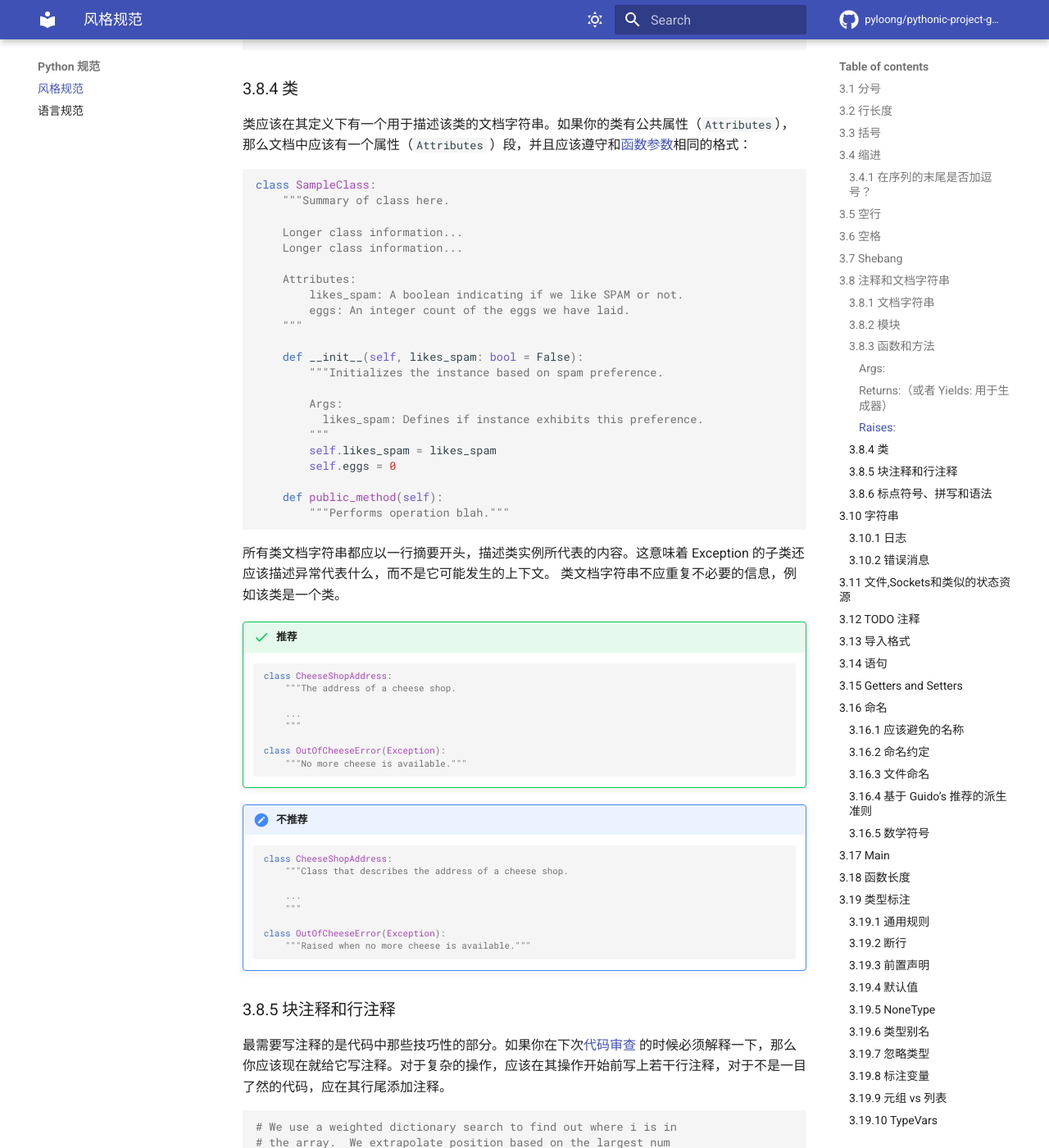
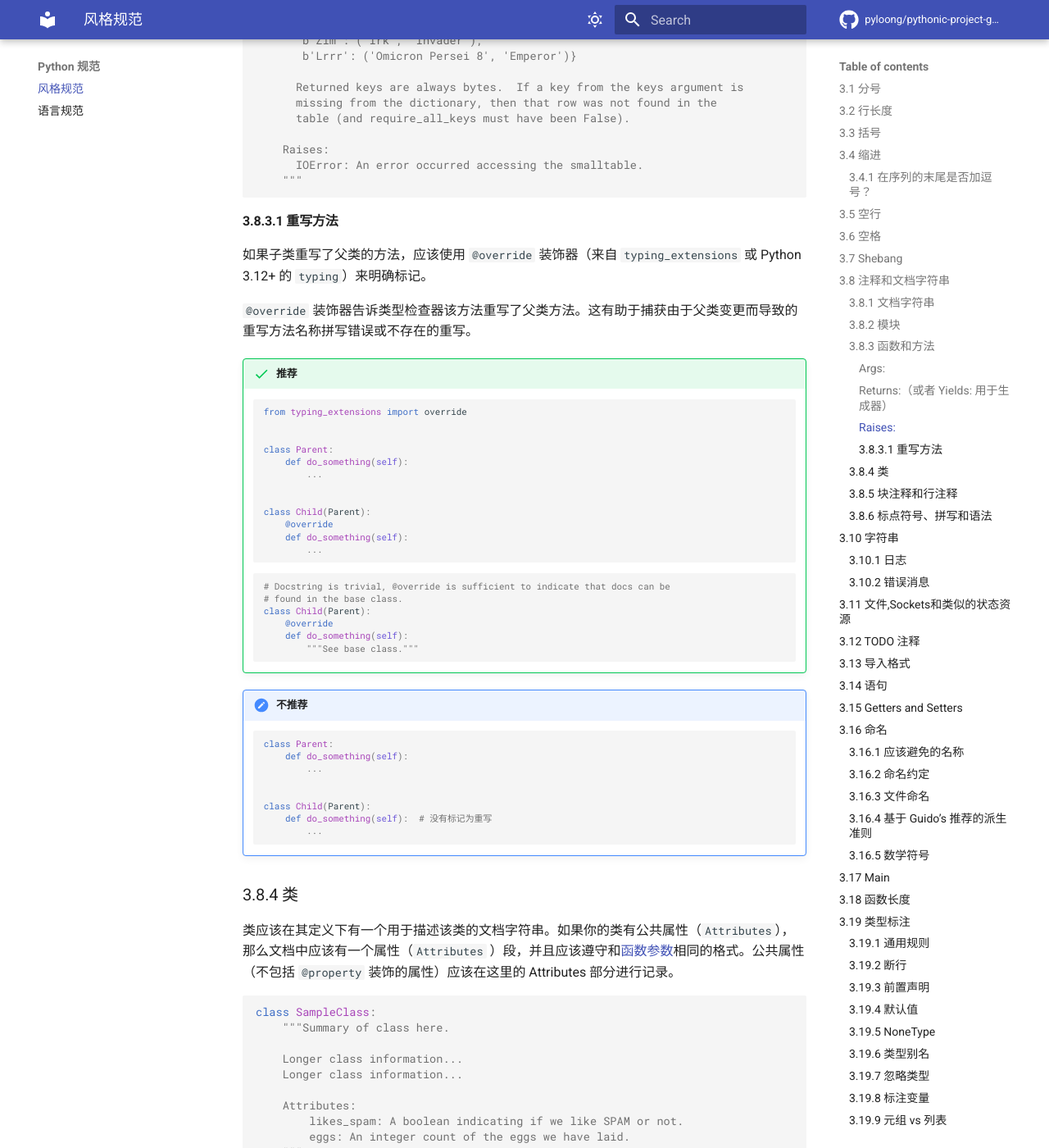
Before and after one commit to pyloong/pythonic-project-guidelines, an MkDocs documentation site: the page built from docs/standard/style_rules.md, in a window 1280 px wide and 1400 px high, scrolled down 11811 px. Shown: the whole window at 82% size. Built offline with MkDocs 1.6.1 and Material for MkDocs 9.7.7, drawn with Linux system fonts in a browser that asks for light colours; comment, search, counter and statistics services are not loaded; some of the changed text lies outside the part shown.

Commit message:
docs: 同步 Python 语言规范和风格规范至 Google 最新原文
基于 Google Python Style Guide 最新版本同步翻译文档，修复以下问题：

language_rules.md:
- 移除或修正与原文不一致的内容
- 补充遗漏的关键说明（如 self/cls 限定、generator_stop 示例）
- 修复笔误和链接
- 更新代码示例以匹配原文

style_rules.md:
- 同步 @override 三种使用场景
- 更新循环累加示例格式
- 补充"避免缩写"命名规则
- 移除捏造的代码示例
- 类型标注现代化（Optional[X] → X | None）

Co-Authored-By: Claude Sonnet 4.6 <noreply@anthropic.com>

````diff
--- a/docs/standard/style_rules.md
+++ b/docs/standard/style_rules.md
@@ -124,6 +124,8 @@ x = ('This will build a very long long '
 
 在所有其他情况下，如果一行超过80个字符，并且 [Black](https://github.com/psf/black)或[Pyink](https://github.com/google/pyink)
 自动格式化程序无法帮助使该行低于限制，则允许该行超过此最大值。建议作者在合理的情况下，根据上述注释手动拆分行。
+
+文档字符串的摘要行必须保持在 80 个字符限制内。
 
 ## 3.3 括号
 
@@ -160,6 +162,8 @@ x = ('This will build a very long long '
     return (foo)
     ```
 
+闭合括号(圆括号、方括号或花括号)可以放在表达式的末尾,也可以单独放在一行,但如果单独放一行,应该与对应的开括号所在行保持相同的缩进。
+
 ## 3.4 缩进
 
 用4个空格来缩进代码。
@@ -272,6 +276,8 @@ x = ('This will build a very long long '
 - 在 `def` 函数定义之后不需要空行。
 - 函数或方法中，某些地方要是你觉得合适，就空一行。
 
+空行不必固定在定义之前。例如，紧接在函数、类和方法定义之前的相关注释可能是合理的。考虑一下你的注释是否更适合作为文档字符串的一部分。
+
 ## 3.6 空格
 
 按照标准的排版规范来使用标点两边的空格。
@@ -439,7 +445,7 @@ examples.
   Typical usage example:
 
   foo = ClassFoo()
-  bar = foo.FunctionBar()
+  bar = foo.function_bar()
 """
 ```
 
@@ -478,7 +484,7 @@ directory.
 最好将其表达为代码旁边的注释，而不是在函数的文档字符串中。
 
 文档字符串应该是描述性的（ `"""Fetches rows from a Bigtable."""`） 或者命令式的（ `"""Fetch rows from a Bigtable."""` ），
-但是在一个文件中，风格应该保持一直。对于 @property 数据描述符的文档字符串应该使用与属性或函数参数的文档字符串相同的风格
+但是在一个文件中，风格应该保持一致。对于 @property 数据描述符的文档字符串应该使用与属性或函数参数的文档字符串相同的风格
 （ `"""The Bigtable path."""` 而不是 `"""Returns the Bigtable path."""` ）。
 
 重写基类中的方法时，用一个简单的文档字符串引导读者查看被覆盖方法的文档字符串，例如： `"""See base class."""`
@@ -488,7 +494,7 @@ directory.
 
 #### *Args:*
 
-列出每个参数的名字，在名字后使用一个冒号和一个空格，分隔对该参数的描述。如果描述太长超过了单行80字符，使用2或者4个空格的悬挂缩进（与文件其他部分保持一致）。描述应该包括所需的类型和含义。如果一个函数接受 `*foo`
+列出每个参数的名字，在名字后使用一个冒号和一个空格，分隔对该参数的描述。如果描述太长超过了单行80字符，使用2或者4个空格的悬挂缩进（与文件其他部分保持一致）。描述应该包括所需的类型（如果代码中没有对应的类型标注）。如果一个函数接受 `*foo`
 （可变长度参数列表）或者 `**bar`（任意关键字参数），应该详细列出 `*foo` 和 `**bar` 。
 
 #### *Returns:（或者 Yields: 用于生成器）*
@@ -581,10 +587,55 @@ def fetch_smalltable_rows(
     """
 ```
 
+#### 3.8.3.1 重写方法
+
+如果子类重写了父类的方法，应该使用 `@override` 装饰器（来自 `typing_extensions` 或 Python 3.12+ 的 `typing`）来明确标记。
+
+`@override` 装饰器告诉类型检查器该方法重写了父类方法。这有助于捕获由于父类变更而导致的重写方法名称拼写错误或不存在的重写。
+
+!!! success "推荐"
+
+    ```python
+    from typing_extensions import override
+
+
+    class Parent:
+        def do_something(self):
+            ...
+
+
+    class Child(Parent):
+        @override
+        def do_something(self):
+            ...
+    ```
+
+    ```python
+    # Docstring is trivial, @override is sufficient to indicate that docs can be
+    # found in the base class.
+    class Child(Parent):
+        @override
+        def do_something(self):
+            """See base class."""
+    ```
+
+!!! fail "不推荐"
+
+    ```python
+    class Parent:
+        def do_something(self):
+            ...
+
+
+    class Child(Parent):
+        def do_something(self):  # 没有标记为重写
+            ...
+    ```
+
 ### 3.8.4 类
 
 类应该在其定义下有一个用于描述该类的文档字符串。如果你的类有公共属性（`Attributes`），那么文档中应该有一个属性（`Attributes`
-）段，并且应该遵守和[函数参数](#args)相同的格式：
+）段，并且应该遵守和[函数参数](#args)相同的格式。公共属性（不包括 `@property` 装饰的属性）应该在这里的 Attributes 部分进行记录。
 
 ```python
 class SampleClass:
@@ -607,8 +658,9 @@ class SampleClass:
         self.likes_spam = likes_spam
         self.eggs = 0
 
-    def public_method(self):
-        """Performs operation blah."""
+    @property
+    def butter_sticks(self) -> int:
+        """The number of butter sticks we have."""
 ```
 
 所有类文档字符串都应以一行摘要开头，描述类实例所代表的内容。这意味着 Exception 的子类还应该描述异常代表什么，而不是它可能发生的上下文。
@@ -675,9 +727,7 @@ if i & (i - 1) == 0:  # True if i is 0 or a power of 2.
 
 ## 3.10 字符串
 
-即使参数都是字符串，也要使用 [f-string](https://docs.python.org/3/reference/lexical_analysis.html#f-strings)， `%`
-操作符或者 `format` 方法格式化字符串。不过也不能一概而论，你需要在 `+` 和 `%`（或 `format`）之间好好判定。不要将 `%`
-或 `format` 方法用于纯连接。
+使用 [f-string](https://docs.python.org/3/reference/lexical_analysis.html#f-strings)、`%` 操作符或 `format` 方法格式化字符串，即使参数都是字符串。不过，你需要在 `+`、`%`、`format` 和 f-strings 之间做出合理判断。使用 `+` 进行单次连接是可以的，但不要使用 `+` 进行格式化。
 
 !!! success "推荐"
 
@@ -707,20 +757,20 @@ if i & (i - 1) == 0:  # True if i is 0 or a power of 2.
 !!! success "推荐"
 
     ```python
-    items = ['<table>']
+    items = ['<table>\n']
     for last_name, first_name in employee_list:
-        items.append('<tr><td>%s, %s</td></tr>' % (last_name, first_name))
-    items.append('</table>')
+        items.append('|  |<br />| --- |<br />| %s, %s |<br />\n' % (last_name, first_name))
+    items.append('</table>\n')
     employee_table = ''.join(items)
     ```
 
 !!! fail "不推荐"
 
     ```python
-    employee_table = '<table>'
+    employee_table = '<table>\n'
     for last_name, first_name in employee_list:
-        employee_table += '<tr><td>%s, %s</td></tr>' % (last_name, first_name)
-    employee_table += '</table>'
+        employee_table += '|  |<br />| --- |<br />| %s, %s |<br />\n' % (last_name, first_name)
+    employee_table += '</table>\n'
     ```
 
 在同一个文件中，保持使用字符串引号的一致性。使用单引号 `'` 或者双引号 `"`
@@ -761,19 +811,13 @@ if i & (i - 1) == 0:  # True if i is 0 or a power of 2.
     ```
 
     ```python
+    import textwrap
+
     long_string = textwrap.dedent("""\
         This is also fine, because textwrap.dedent()
         will collapse common leading spaces in each line.""")
     ```
 
-    ```python
-    import textwrap
-
-    long_string = textwrap.dedent("""\
-        This is also fine, because textwrap.dedent()
-        will collapse common leading spaces in each line.""")
-    ```
-
 !!! fail "不推荐"
 
     ```python
@@ -836,7 +880,7 @@ if i & (i - 1) == 0:  # True if i is 0 or a power of 2.
 
     ```python
     if not 0 <= p <= 1:
-        raise ValueError(f'Not a probability: {p!r}')
+        raise ValueError(f'Not a probability: {p=}')
 
     try:
         os.rmdir(workdir)
@@ -910,19 +954,32 @@ with contextlib.closing(urllib.urlopen("http://www.python.org/")) as front_page:
         print(line)
 ```
 
+在极少数情况下，基于上下文的资源管理不可行时，代码文档必须清楚地解释资源生命周期是如何管理的。
+
 ## 3.12 TODO 注释
 
 为临时代码使用 `TODO` 注释，它是一种短期解决方案，不算完美，但够好了。
 
-`TODO` 注释应该在所有开头处包含 `TODO` 字符串，紧跟着是用括号括起来的你的名字，邮箱地址或其它标识符。然后是一个可选的冒号。接着必须有一行注释，解释要做什么。
+`TODO` 注释应该在所有开头处包含 `TODO` 字符串，紧跟着一个冒号和一个空格。然后是一个问题跟踪链接或标识符，接着是一个空格或连字符。最后必须有一行注释，解释要做什么。
 
 主要目的是为了有一个统一的 `TODO` 格式，这样添加注释的人就可以搜索到（并可以按需提供更多细节）。写了 `TODO`
-注释并不保证写的人会亲自解决问题。当你写了一个 `TODO`，请注上你的名字。
-
-```python
-# TODO(crbug.com/192795): Investigate cpufreq optimizations.
-# TODO(yourusername): File an issue and use a '*' for repetition.
-```
+注释并不保证写的人会亲自解决问题。
+
+避免在 TODO 注释中使用个人或团队引用（如用户名或团队名称），因为这类信息很快就会过时。
+
+!!! success “推荐”
+
+    ```python
+    # TODO: crbug.com/192795 - Investigate cpufreq optimizations.
+    # TODO: Issue #123 - Document the return value.
+    ```
+
+!!! fail “不推荐”
+
+    ```python
+    # TODO(crbug.com/192795): Investigate cpufreq optimizations.  # 不推荐在新代码中使用
+    # TODO(yourusername): File an issue and use a '*' for repetition.  # 避免个人引用
+    ```
 
 如果你的 `TODO` 是 “将来做某事” 的形式，那么请确保你包含了一个指定的日期（2009年11月解决）或者一个特定的事件（等到所有的客户都可以处理
 XML 请求就移除这些代码）。
@@ -1057,7 +1114,9 @@ Getter 和 setter 应该遵循命名规范，例如： `get_foo()` 和 `set_foo(
 、`global_var_name`、`instance_var_name`、`function_parameter_name`、`local_var_name`,
 `query_proper_noun_for_thing`、`send_acronym_via_https`。
 
-函数名、变量名和文件名应该都是描述性的，避免使用缩写。特别是，不要使用对项目以外的读者来说模棱两可或不熟悉的缩写，也不要通过删除单词中的字母来缩写。
+命名应该具有描述性。这包括函数、类、变量、属性、文件和任何其他类型的命名实体。
+
+避免缩写。特别是，不要使用在项目外部不明确或不熟悉的缩写，也不要通过删除单词中的字母来缩写。
 
 总是使用 `.py` 文件扩展名，不要使用连字符。
 
@@ -1086,7 +1145,7 @@ Getter 和 setter 应该遵循命名规范，例如： `get_foo()` 和 `set_foo(
 - 对类名使用大写字母开头的单词（如 `CapWords`，即 Pascal 风格），但是模块名应该用小写加下划线的方式（如 `lower_with_under.py` ）。
   尽管已经有很多现存的模块使用类似于 `CapWords.py` 这样的命名，但现在已经不鼓励这样做，因为如果模块名碰巧和类名一致，这会让人困扰。（“想想
   我应该用 `import StringIO` 还是 `from StringIO import StringIO` ？”）
-- 新的单元测试文件遵循 PEP 8 兼容的下划线命名法，例如，`test_<被测试的方法><状态>`。为了与遵循 `CapWords` 函数名称的旧模块保持一致，方法名称中可以出现下划线，以便分隔名称的逻辑组件，其中以 test 开头的方法名可能采用 `test<被测试的方法><状态`> 的模式。
+- 新的单元测试文件遵循 PEP 8 兼容的下划线命名法，例如，`test_<Feature>_<test_case>`。为了与遵循 `CapWords` 函数名称的旧模块保持一致，方法名称中可以出现下划线，以便分隔名称的逻辑组件，其中以 test 开头的方法名可能采用 `test_<Feature>_<testCase>` 的模式。
 
 ### 3.16.3 文件命名
 
@@ -1112,8 +1171,13 @@ Python 文件名必须以 `.py` 扩展名结尾，并且不要包含连字符（
 
 ### 3.16.5 数学符号
 
-对于偏数学运算的代码，当它们匹配参考论文或算法中已建立的符号时，较短的变量名会违反样式指南。执行此操作时，请在注释或文档字符串中引用所有命名约定的来源，如果来源无法访问，请清楚地记录命名约定。对于公共
-API，最好使用符合 PEP8 的描述性名称（`descriptive_names`），这样更容易脱离上下文。
+对于偏数学运算的代码，优先使用在参考论文或算法中匹配已建立符号的较短变量名，即使这些名称会违反样式指南。
+
+使用基于已建立符号命名时：
+
+- 在注释或文档字符串中引用所有命名约定的来源，最好附上学术资源本身的超链接。如果来源不可访问，请清楚地记录命名约定。
+- 对于公共 API，优先使用符合 PEP8 的描述性名称（`descriptive_names`），因为它们更容易脱离上下文被理解。
+- 使用局部作用域的 `pylint: disable=invalid-name` 指令来抑制警告。对于少量变量，将该指令作为行尾注释；对于更多变量，将该指令放在代码块的开头。
 
 ## 3.17 Main
 
@@ -1165,9 +1229,13 @@ if __name__ == '__main__':
 - 在方法中，只有在需要正确的类型信息时才标注 `self` 或 `cls` 。例如：
 
     ```python
-    @classmethod
-    def create(cls: Type[T]) -> T:
-        return cls()
+    from typing import Self
+
+    class BaseClass:
+        @classmethod
+        def create(cls) -> Self: ...
+
+        def difference(self, other: Self) -> float: ...
     ```
 
 - 同样，不必强制注释 `__init__` 的返回值（其中 None 是唯一有效的选项）。
@@ -1414,7 +1480,7 @@ def next(l: list[_T]) -> _T:
     return l.pop()
 
 def print_when_called(f: Callable[_P, _T]) -> Callable[_P, _T]:
-    def inner(*args: P.args, **kwargs: P.kwargs) -> R:
+    def inner(*args: _P.args, **kwargs: _P.kwargs) -> _T:
         print('Function was called')
         return f(*args, **kwargs)
     return inner
@@ -1484,8 +1550,32 @@ def deals_with_binary_data(x: bytes) -> bytes:
 
 ```python
 from collections.abc import Mapping, Sequence
-from typing import Any, Generic
-```
+from typing import Any, Generic, cast, TYPE_CHECKING
+```
+
+在类型注释中，优先使用 `collections.abc` 中的抽象类型（如 `Sequence`）而非具体类型（如 `list`）。这允许更灵活的参数类型，接受任何序列类型而不仅是列表。同样，优先使用内置的 `tuple` 而非 `typing.Tuple`。
+
+!!! success "推荐"
+
+    ```python
+    from collections.abc import Sequence
+
+    def transform_coordinates(
+        original: Sequence[tuple[float, float]],
+    ) -> Sequence[tuple[float, float]]:
+        ...
+    ```
+
+!!! fail "不推荐"
+
+    ```python
+    from typing import List, Tuple
+
+    def transform_coordinates(
+        original: List[Tuple[float, float]],
+    ) -> List[Tuple[float, float]]:
+        ...
+    ```
 
 既然这种从 `typing` 模块导入的方式会将导入项添加到本地命名空间， 那么 `typing` 或 `collections.abc` 中的任何名称都应该类似于关键字，而且不要在你的
 Python 代码中去定义（无论是否有类型）。如果模块中的类型和现有名称之间存在冲突，请使用 `import x as y` 导入。
@@ -1525,7 +1615,7 @@ def f(x: "sketch.Sketch"): ...
 
 由类型引起的循环依赖是一种代码味道。这些代码需要进行重构。虽然在技术上可以保持循环依赖关系，但是各种构建系统不允许这样做，因为每个模块都必须依赖于其他模块。
 
-将引起循环依赖导入的模块替换为 `Any` 。设置一个有意义的[别名](#3106) ，并使用此模块中的实际类型名称（Any 的任何属性都是
+将引起循环依赖导入的模块替换为 `Any` 。设置一个有意义的[别名](#3196) ，并使用此模块中的实际类型名称（Any 的任何属性都是
 Any）。别名定义应该与最后导入分开一行。
 
 ```python
````
Also changed, not shown: other parts of docs/standard/style_rules.md (+5 -7 lines), docs/standard/language_rules.md (+65 -62 lines).
